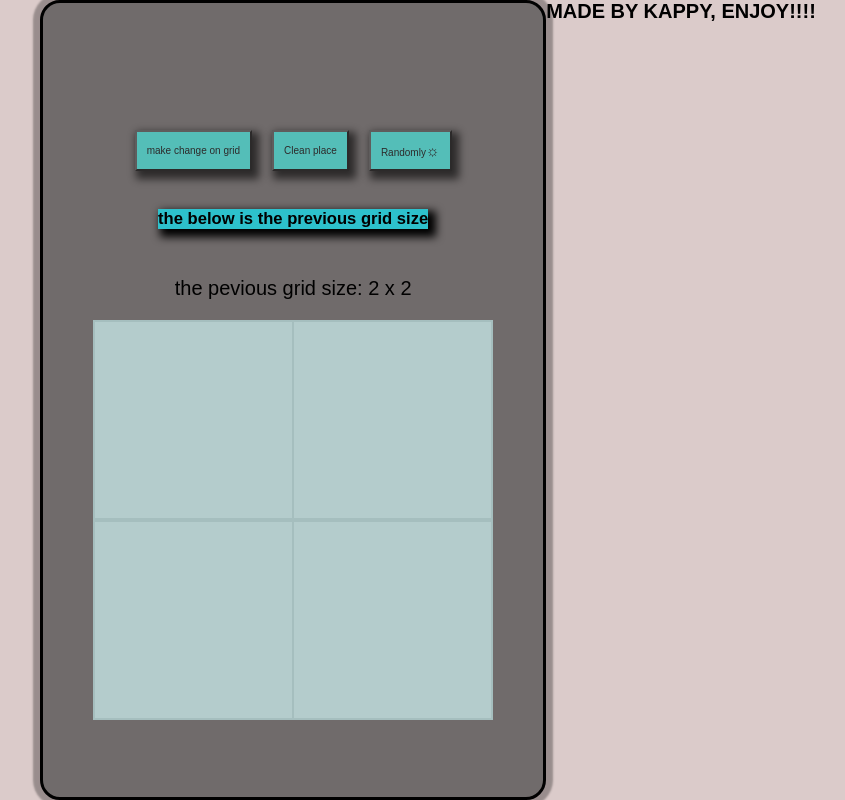
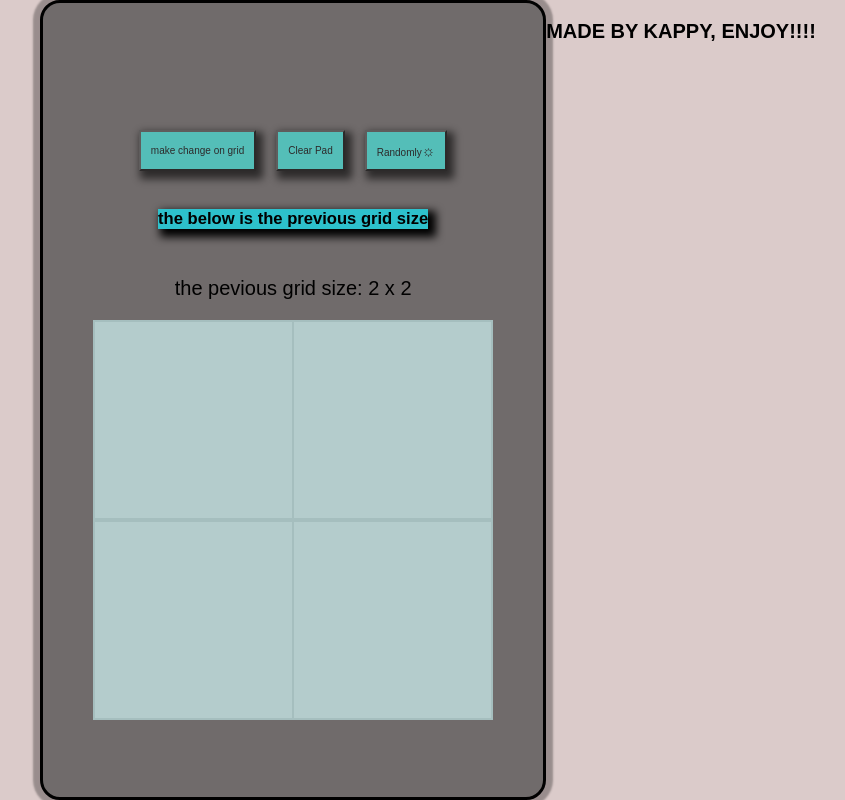
Before and after one commit to kappyrw/Etch-A-Sketch, a plain HTML site: page index.html in a window 1280 px wide. Shown: the whole page, without its empty margins (212-1057 px from the left). Drawn offline with Linux system fonts and the light colour scheme.

Commit message:
Update index.html

```diff
--- a/index.html
+++ b/index.html
@@ -16,16 +16,17 @@
     <div class="main">
         <div class="controler">
             <button class="controlBtn" id="gridBtn">make change on grid</button>
-            <button class="controlBtn" id="clearBtn">Clean place</button>
+            <button class="controlBtn" id="clearBtn">Clear Pad</button>
             <button class="controlBtn" id="randomColorBtn">Randomly<Colors!span id="onOff">&#9788;</Colors!span></button>
         </div>
       <div><h5 class="kap"> the below is the previous grid size</h5></div>
         <div class="gridSize"></div>
         <div class="sketchpad"></div>
     </div>
+
   </div>
+  <div><p><b>MADE BY KAPPY, ENJOY!!!!</b></p></div>
 </body>
-    <center><b>MADE BY KAPPY, ENJOY!!!!</b></center>
 <script src="./script.js"></script>
 
 </html>
```
